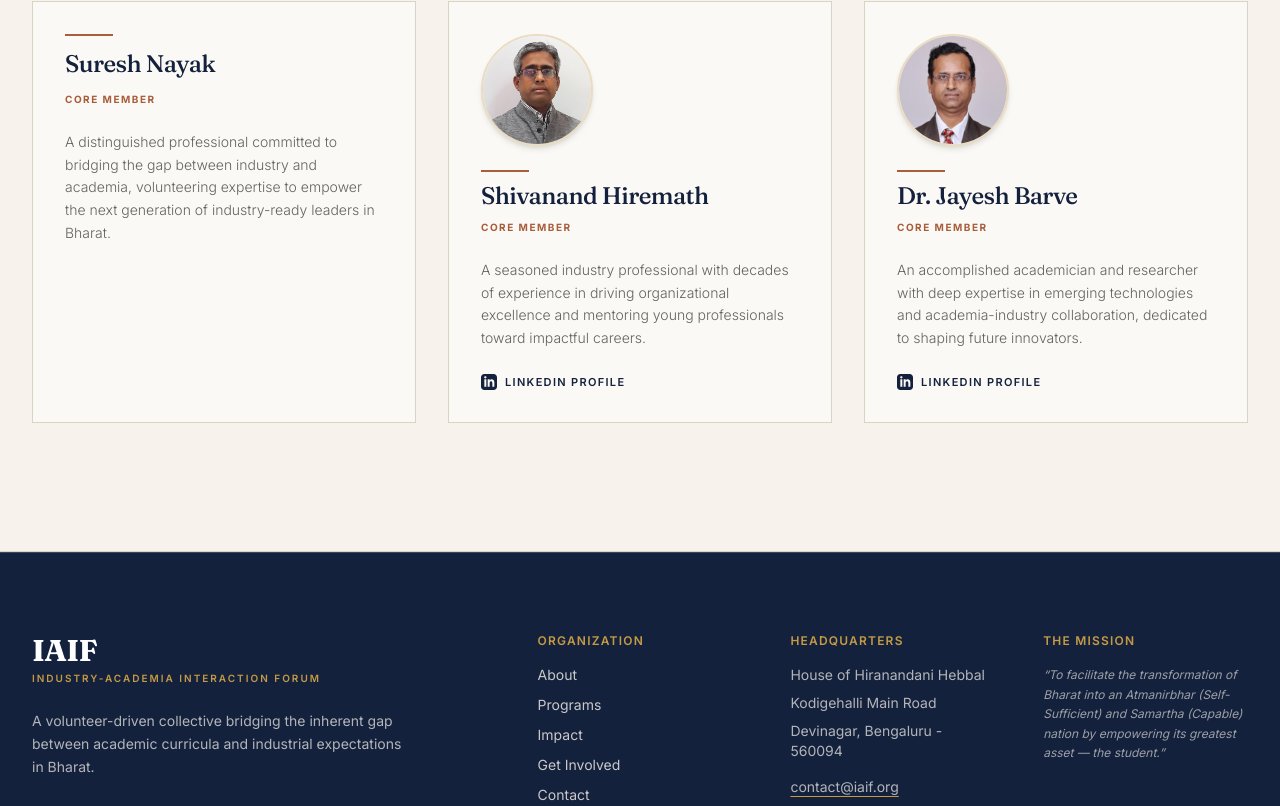
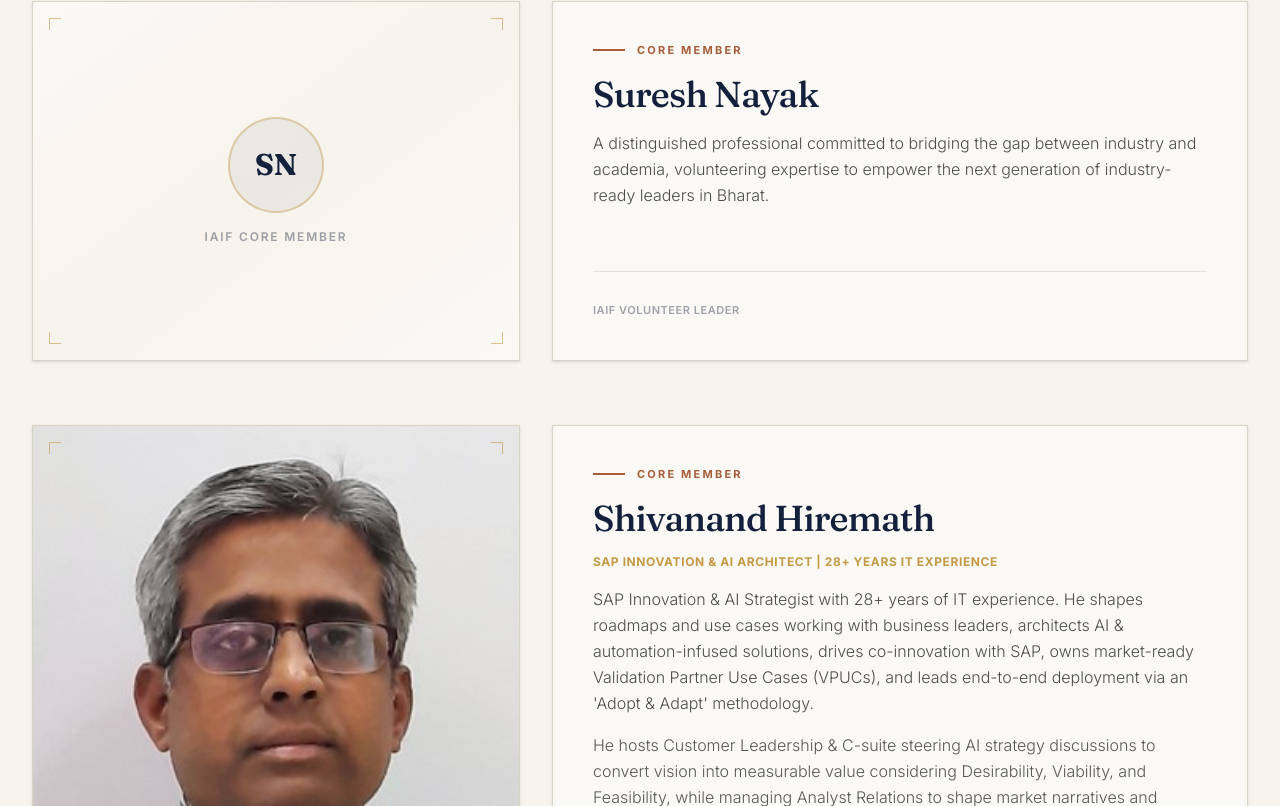
Before and after one commit to sanjayrajns/forum, a Next.js app: page /about in a window 1280 px wide. Shown: the part 2434-3240 px from the top of the page. Built offline with nearby package versions, Linux system fonts and the light colour scheme.

Commit message:
Second changes

```diff
--- a/src/app/about/page.js
+++ b/src/app/about/page.js
@@ -116,55 +116,133 @@ export default function AboutPage() {
             </p>
           </div>
 
-          <div className="grid grid-cols-1 md:grid-cols-3 gap-8">
+          <div className="space-y-12 md:space-y-16">
+            {[
+              {
+                name: "Suresh Nayak",
+                role: "Core Member",
+                bio: "A distinguished professional committed to bridging the gap between industry and academia, volunteering expertise to empower the next generation of industry-ready leaders in Bharat.",
+                image: null,
+                linkedin: null,
+              },
+              {
+                name: "Shivanand Hiremath",
+                role: "Core Member",
+                titleSub: "SAP Innovation & AI Architect | 28+ Years IT Experience",
+                bio: "SAP Innovation & AI Strategist with 28+ years of IT experience. He shapes roadmaps and use cases working with business leaders, architects AI & automation-infused solutions, drives co-innovation with SAP, owns market-ready Validation Partner Use Cases (VPUCs), and leads end-to-end deployment via an 'Adopt & Adapt' methodology.",
+                subBio: "He hosts Customer Leadership & C-suite steering AI strategy discussions to convert vision into measurable value considering Desirability, Viability, and Feasibility, while managing Analyst Relations to shape market narratives and influence key industry reports.",
+                valueDrivers: [
+                  "FTE Redeployment",
+                  "Cycle Time Reduction",
+                  "Cost-per-Transaction Improvement",
+                  "Error Rate Reduction",
+                  "First Time Fix",
+                  "Clean Core Alignment",
+                ],
+                image: "/images/shivanand-hiremanth.jpg",
+                linkedin: "https://www.linkedin.com/in/shivanand-hiremath-7a75695",
+              },
+              {
+                name: "Dr. Jayesh Barve",
+                role: "Core Member",
+                titleSub: "FNAE, ISA Fellow | Leading Researcher at GE Vernova Advanced Research",
+                bio: "Dr. Jayesh Barve (FNAE, ISA Fellow) is a leading researcher at GE Vernova Advanced Research, Bangalore, with over 32 years of combined experience spanning industrial R&D (>18 years) and academia (>14 years). He holds a PhD and MTech in Systems & Controls from IIT Bombay and a BE from Gujarat University.",
+                subBio: "Specializing in industrial controls, optimization, IIoT, digital twin, and smart systems, Dr. Barve has led major global technology projects across power generation, renewables, oil & gas, and manufacturing — delivering ~20 commercialized technologies, over 21 patents, and 51+ published papers. His academic tenure includes roles as Director and Professor at Adani Institute and Nirma University, guiding over 80 PhD, PG, and UG projects. Active in IEEE, ISA, and IFAC, he holds prestigious global leadership awards alongside INAE and ISA Fellowships.",
+                valueDrivers: [
+                  "32+ Yrs Experience (R&D & Academia)",
+                  "IIT Bombay PhD & MTech",
+                  "21+ Patents & 20 Commercialized Tech",
+                  "51+ Research Papers",
+                  "INAE & ISA Fellow",
+                ],
+                image: "/images/jayesh-barve.jpg",
+                linkedin: "https://www.linkedin.com/in/dr-jayesh-barve-90445323",
+              },
+            ].map((member, idx) => (
+              <SectionReveal key={member.name} delay={idx * 100}>
+                <div className="grid grid-cols-1 lg:grid-cols-12 gap-6 lg:gap-8 items-stretch">
+                  {/* Left Card: Image */}
+                  <div className="lg:col-span-5 bg-card border border-hairline relative min-h-[300px] sm:min-h-[360px] overflow-hidden group hover:border-gold/40 transition-all duration-300 shadow-sm flex items-center justify-center">
+                    {member.image ? (
+                      <>
+                        <Image
+                          src={member.image}
+                          alt={member.name}
+                          fill
+                          quality={95}
+                          sizes="(max-width: 1024px) 100vw, 500px"
+                          className="object-cover object-center filter saturate-[0.95] contrast-[1.02] transition-transform duration-500 group-hover:scale-105"
+                        />
+                        <div className="absolute inset-0 bg-navy/5 mix-blend-multiply pointer-events-none" />
+                      </>
+                    ) : (
+                      <div className="w-full h-full flex flex-col items-center justify-center p-8 bg-gradient-to-br from-card via-ivory to-card text-center space-y-4">
+                        <div className="w-24 h-24 rounded-full border-2 border-gold/40 bg-navy/5 flex items-center justify-center font-serif text-3xl text-navy font-bold">
+                          {member.name.split(" ").map((n) => n[0]).join("")}
+                        </div>
+                        <span className="text-xs font-sans uppercase tracking-[0.15em] text-navy/40 font-semibold">
+                          IAIF Core Member
+                        </span>
+                      </div>
+                    )}
+                    {/* Golden accent corners */}
+                    <div className="absolute top-4 left-4 w-3 h-3 border-t border-l border-gold/60" />
+                    <div className="absolute top-4 right-4 w-3 h-3 border-t border-r border-gold/60" />
+                    <div className="absolute bottom-4 left-4 w-3 h-3 border-b border-l border-gold/60" />
+                    <div className="absolute bottom-4 right-4 w-3 h-3 border-b border-r border-gold/60" />
+                  </div>
 
-            {/* Suresh Nayak */}
-            <SectionReveal delay={0}>
-              <div className="bg-card border border-hairline p-8 space-y-6 hover:border-gold/30 transition-all duration-300 h-full flex flex-col">
-                <div className="space-y-3">
-                  <div className="w-12 h-0.5 bg-terracotta" />
-                  <h3 className="font-serif text-2xl font-medium text-navy tracking-tight">
-                    Suresh Nayak
+                  {/* Right Card: Content */}
+                  <div className="lg:col-span-7 bg-card border border-hairline p-8 md:p-10 space-y-6 flex flex-col justify-between hover:border-gold/40 transition-all duration-300 shadow-sm">
+                    <div className="space-y-4">
+                      <div className="flex items-center gap-3">
+                        <span className="w-8 h-0.5 bg-terracotta" />
+                        <span className="text-[11px] font-sans uppercase tracking-[0.2em] text-terracotta font-bold">
+                          {member.role}
+                        </span>
+                      </div>
+                      <h3 className="font-serif text-3xl md:text-4xl font-medium text-navy tracking-tight">
+                        {member.name}
                       </h3>
-                  <p className="text-[10px] font-sans uppercase tracking-[0.15em] text-terracotta font-bold">
-                    Core Member
+                      {member.titleSub && (
+                        <p className="text-xs font-sans uppercase tracking-wider text-gold font-bold">
+                          {member.titleSub}
                         </p>
+                      )}
+                      <p className="text-sm sm:text-base font-sans text-ink/80 leading-relaxed font-light">
+                        {member.bio}
+                      </p>
+                      {member.subBio && (
+                        <p className="text-sm sm:text-base font-sans text-ink/75 leading-relaxed font-light">
+                          {member.subBio}
+                        </p>
+                      )}
+                      {member.valueDrivers && member.valueDrivers.length > 0 && (
+                        <div className="pt-2 space-y-2">
+                          <span className="text-[10px] font-sans uppercase tracking-[0.15em] text-navy/50 font-bold block">
+                            Focused Value Drivers:
+                          </span>
+                          <div className="flex flex-wrap gap-2">
+                            {member.valueDrivers.map((driver) => (
+                              <span
+                                key={driver}
+                                className="inline-block text-[11px] font-sans px-2.5 py-1 bg-ivory border border-hairline text-navy/80 font-medium rounded-xs"
+                              >
+                                {driver}
+                              </span>
+                            ))}
                           </div>
-                <p className="text-sm font-sans text-ink/70 leading-relaxed font-light flex-grow">
-                  A distinguished professional committed to bridging the gap between industry and academia, volunteering expertise to empower the next generation of industry-ready leaders in Bharat.
-                </p>
                         </div>
-            </SectionReveal>
+                      )}
+                    </div>
 
-            {/* Shivanand Hiremath */}
-            <SectionReveal delay={100}>
-              <div className="bg-card border border-hairline p-8 space-y-6 hover:border-gold/30 transition-all duration-300 h-full flex flex-col">
-                <div className="relative w-28 h-28 rounded-full overflow-hidden border-2 border-gold/30 shadow-md">
-                  <Image
-                    src="/images/shivanand-hiremanth.jpg"
-                    alt="Shivanand Hiremath"
-                    fill
-                    className="object-cover"
-                  />
-                </div>
-                <div className="space-y-2">
-                  <div className="w-12 h-0.5 bg-terracotta" />
-                  <h3 className="font-serif text-2xl font-medium text-navy tracking-tight">
-                    Shivanand Hiremath
-                  </h3>
-                  <p className="text-[10px] font-sans uppercase tracking-[0.15em] text-terracotta font-bold">
-                    Core Member
-                  </p>
-                </div>
-                <p className="text-sm font-sans text-ink/70 leading-relaxed font-light flex-grow">
-                  A seasoned industry professional with decades of experience in driving organizational excellence and mentoring young professionals toward impactful careers.
-                </p>
+                    {member.linkedin ? (
+                      <div className="pt-6 border-t border-hairline/60">
                         <a
-                  href="#"
-                  className="inline-flex items-center gap-2 text-[11px] font-sans uppercase tracking-[0.12em] text-navy font-semibold hover:text-gold transition-colors duration-200 mt-auto"
-                  aria-label="Shivanand Hiremath LinkedIn Profile"
+                          href={member.linkedin}
                           target="_blank"
                           rel="noopener noreferrer"
+                          className="inline-flex items-center gap-2.5 px-5 py-2.5 bg-navy text-ivory text-xs font-sans uppercase tracking-wider font-semibold hover:bg-gold hover:text-navy transition-all duration-300"
                         >
                           <svg className="w-4 h-4" fill="currentColor" viewBox="0 0 24 24">
                             <path d="M19 0h-14c-2.761 0-5 2.239-5 5v14c0 2.761 2.239 5 5 5h14c2.762 0 5-2.239 5-5v-14c0-2.761-2.238-5-5-5zm-11 19h-3v-11h3v11zm-1.5-12.268c-.966 0-1.75-.779-1.75-1.75s.784-1.75 1.75-1.75 1.75.779 1.75 1.75-.784 1.75-1.75 1.75zm13.5 12.268h-3v-5.604c0-3.368-4-3.113-4 0v5.604h-3v-11h3v1.765c1.396-2.586 7-2.777 7 2.476v6.759z" />
@@ -172,46 +250,17 @@ export default function AboutPage() {
                           LinkedIn Profile
                         </a>
                       </div>
-            </SectionReveal>
-
-            {/* Dr. Jayesh Barve */}
-            <SectionReveal delay={200}>
-              <div className="bg-card border border-hairline p-8 space-y-6 hover:border-gold/30 transition-all duration-300 h-full flex flex-col">
-                <div className="relative w-28 h-28 rounded-full overflow-hidden border-2 border-gold/30 shadow-md">
-                  <Image
-                    src="/images/jayesh-barve.jpg"
-                    alt="Dr. Jayesh Barve"
-                    fill
-                    className="object-cover"
-                  />
+                    ) : (
+                      <div className="pt-6 border-t border-hairline/60">
+                        <span className="text-[11px] font-sans uppercase tracking-wider text-navy/40 font-semibold">
+                          IAIF Volunteer Leader
+                        </span>
                       </div>
-                <div className="space-y-2">
-                  <div className="w-12 h-0.5 bg-terracotta" />
-                  <h3 className="font-serif text-2xl font-medium text-navy tracking-tight">
-                    Dr. Jayesh Barve
-                  </h3>
-                  <p className="text-[10px] font-sans uppercase tracking-[0.15em] text-terracotta font-bold">
-                    Core Member
-                  </p>
+                    )}
                   </div>
-                <p className="text-sm font-sans text-ink/70 leading-relaxed font-light flex-grow">
-                  An accomplished academician and researcher with deep expertise in emerging technologies and academia-industry collaboration, dedicated to shaping future innovators.
-                </p>
-                <a
-                  href="#"
-                  className="inline-flex items-center gap-2 text-[11px] font-sans uppercase tracking-[0.12em] text-navy font-semibold hover:text-gold transition-colors duration-200 mt-auto"
-                  aria-label="Dr. Jayesh Barve LinkedIn Profile"
-                  target="_blank"
-                  rel="noopener noreferrer"
-                >
-                  <svg className="w-4 h-4" fill="currentColor" viewBox="0 0 24 24">
-                    <path d="M19 0h-14c-2.761 0-5 2.239-5 5v14c0 2.761 2.239 5 5 5h14c2.762 0 5-2.239 5-5v-14c0-2.761-2.238-5-5-5zm-11 19h-3v-11h3v11zm-1.5-12.268c-.966 0-1.75-.779-1.75-1.75s.784-1.75 1.75-1.75 1.75.779 1.75 1.75-.784 1.75-1.75 1.75zm13.5 12.268h-3v-5.604c0-3.368-4-3.113-4 0v5.604h-3v-11h3v1.765c1.396-2.586 7-2.777 7 2.476v6.759z" />
-                  </svg>
-                  LinkedIn Profile
-                </a>
                 </div>
               </SectionReveal>
-
+            ))}
           </div>
         </div>
       </section>
```
Also changed, not shown: src/app/programs/page.js (+19 -3 lines), src/components/Hero.jsx (+18 -41 lines), src/components/ProgramVisual.jsx (+7 -2 lines), src/lib/constants.js. Lines whose indentation alone changed are shown as unchanged.
